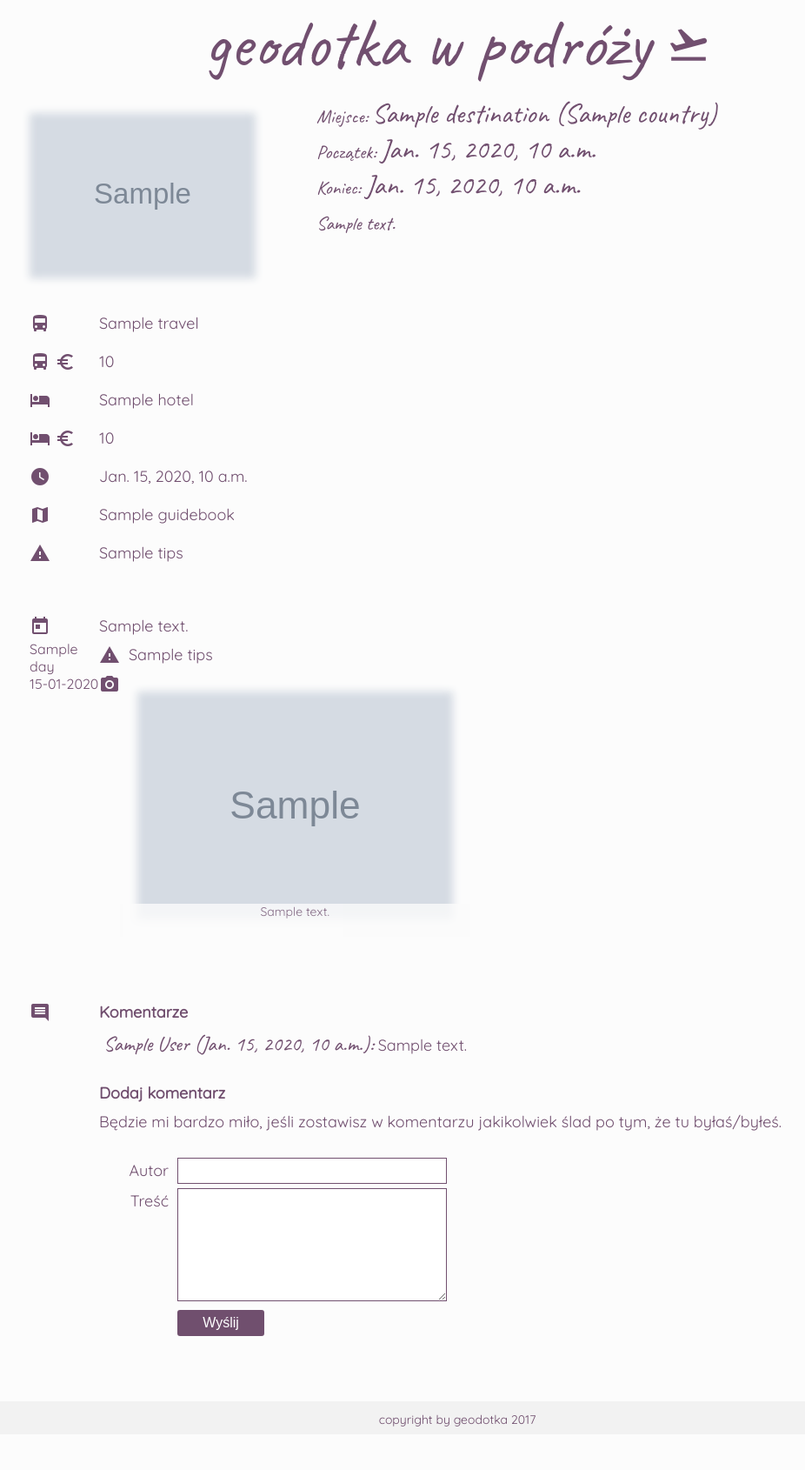
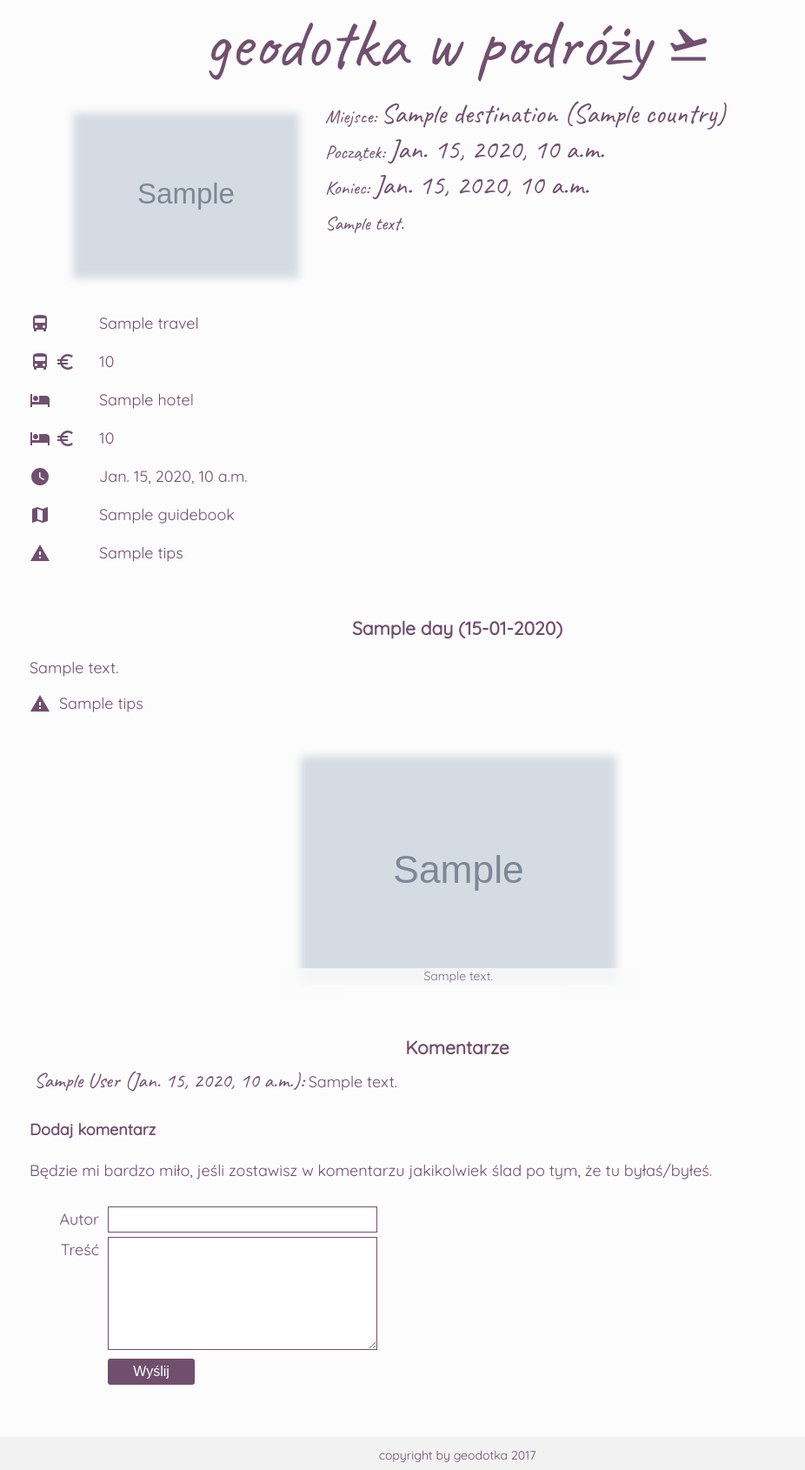
Before and after one commit to geodotka/mindtrip, a Django app: template mindtrip/trips/templates/trips/trip.html in a window 1280 px wide. Shown: the part 41-1731 px from the top of the page at 87% size, without its empty margins (114-1040 px from the left). Before the commit the page ends 1681 px from the top, so only its background shows below. Run offline with Django 3.2, Linux system fonts and the light colour scheme; the template is opened without the code that fills it: most values are stand-ins (such as "Sample title", 1, 10 or a date in 2020); grey boxes marked "Sample" are stand-in pictures.

Commit message:
#1: reformat css code

```diff
--- a/mindtrip/static/css/main.css
+++ b/mindtrip/static/css/main.css
@@ -204,24 +204,27 @@ footer span {
 	margin-left: 50px;
 }
 
-.trip p {
-	margin: 0 auto;
+.trip-basic-details {
+	display: inline-flex;
+	margin-left: 50px;
 }
 
-.trip .basic-details {
-	display: inline-flex;
+.trip-basic-details p {
+	margin: 0 auto;
+	font-family: 'Caveat', cursive;
+	font-size: 22px;
 }
 
-.trip .basic-details .trip-picture {
+.trip-picture {
 	position: relative;
 	display: inline-block;
 }
 
-.trip .basic-details .trip-picture img {
+.trip-picture img {
 	width: 300px;
 }
 
-.trip .basic-details .trip-picture .shadow {
+.trip-picture .shadow {
 	position: absolute;
     width: 100%;
     height: 100%;
@@ -230,53 +233,58 @@ footer span {
     left: 0;
 }
 
-.trip .basic-details .description {
-	margin-left: 50px;
+.trip-description {
+	padding-left: 10px;
 }
 
-.trip .basic-details .description p {
-	font-family: 'Caveat', cursive;
-	font-size: 22px;
-}
-
-.trip .basic-details .summary {
+.trip-description .summary {
 	margin-top: 10px;
 }
 
-.trip .trip-box,
-.trip .days-box,
-.trip .posts-box {
+.trip-box,
+.posts-box {
 	padding: 20px;
 }
 
-.trip .trip-box .trip-small-box,
-.trip .days-box .days-small-box,
-.trip .posts-box {
+.days-box {
+	padding: 0 20px;
+}
+
+.trip-small-box,
+.days-small-box {
 	margin-bottom: 15px;
 	display: flex;
 }
 
-.trip .trip-box .trip-small-box .icons,
-.trip .posts-box .icons {
+.trip-small-box .icons,
+.posts-box .icons {
 	width: 80px;
 }
-
-.trip .days-box .days-small-box .label {
-	font-size: 16px;
-	width: 80px;
+.trip-small-box p{
+	margin: 0 auto;
 }
 
-.trip .days-box .days-small-box .tips,
-.trip .days-box .days-small-box .photos {
+.days-small-box .trip-gallery {
 	display: flex;
 	margin-top: 10px;
+	position: relative;
 }
 
-.trip .days-box .days-small-box .tips i {
+.tips {
+	margin-top: 10px;
+	display: flex;
+}
+
+.tips i {
 	margin-right: 10px;
 }
 
-.trip .days-box .trip-gallery {
+.days-box-label,
+.posts-box-label {
+	text-align: center;
+}
+
+.days-box .trip-gallery {
 	display: flex;
 	flex-wrap: wrap;
 	max-width: 828px;
@@ -284,23 +292,23 @@ footer span {
 	margin-right: auto;
 }
 
-.trip .photo-container {
+.days-box .photo-container {
 	text-align: center;
 	width: 400px;
 }
 
-.trip .trip-photo {
+.days-box .trip-photo {
 	cursor: pointer;
 	display: inline-block;
 	height: 302px;
 	position: relative;
 }
 
-.trip .trip-photo img {
+.days-box .trip-photo img {
 	height: 100%;
 }
 
-.trip .trip-photo .shadow {
+.days-box .trip-photo .shadow {
 	position: absolute;
     width: 100%;
     height: 100%;
@@ -309,7 +317,7 @@ footer span {
     left: 0;
 }
 
-.trip .photo-description {
+.days-box .photo-description {
 	background-color: #fcfcfc;
 	opacity: 0.8;
 	font-size: 14px;
@@ -326,12 +334,12 @@ footer span {
 	margin-right: 5px;
 }
 
-.trip .posts-box h4 {
+.posts-box h3 {
 	margin-bottom: 10px;
 	margin-top: 0;
 }
 
-.trip .posts-box .add-post {
+.posts-box .add-post {
 	margin-bottom: 10px;
 	margin-top: 30px;
 }
--- a/mindtrip/trips/templates/trips/trip.html
+++ b/mindtrip/trips/templates/trips/trip.html
@@ -19,14 +19,14 @@
 {% block content %}
 	<div class="content">
 		<div class="trip">
-			<section class="basic-details">
+			<section class="trip-basic-details">
 				<div>
 					<div class="trip-picture">
 						<img src="{{ trip.picture.url }}">
 						<div class="shadow"></div>
 					</div>
 				</div>
-				<div class="description">
+				<div class="trip-description">
 					<p>Miejsce:<label>{{ trip.destination }} ({{ trip.country.name }})</label></p>
 					<p>Początek:<label>{{ trip.start_at }}</label>
 					<p>Koniec:<label>{{ trip.end_at }}</label>
@@ -88,24 +88,18 @@
 			{% if trip.days.all %}
 				<section class="days-box">
 					{% for day in trip.days.all %}
-						<div class="days-small-box">
-							<div class="label">
-								<i class="material-icons">today</i>
-								<p>{{ day.name }}</p><span>{{ day.date|date:'d-m-Y' }}</span>
-							</div>
+						<h3 class="days-box-label">{{ day.name }} ({{ day.date|date:'d-m-Y' }})</h3>
 						<div>
 							<p>{{ day.description|linebreaks }}</p>
 							{% if day.tips %}
 								<p class="tips">
 									<i class="material-icons" title="Wskazówki">warning</i>
-										{{ day.tips }}
+									<span>{{ day.tips }}</span>
 								</p>
 							{% endif %}
 
 							{% if day.photos.all %}
 								<div class="days-small-box">
-										<div class="photos">
-											<i class="material-icons">camera_alt</i>
 									<div class="trip-gallery">
 										{% for photo in day.photos.all %}
 											<div class="photo-container">
@@ -120,20 +114,13 @@
 										{% endfor %}
 									</div>
 								</div>
-									</div>
 							{% endif %}
-							</div>
 						</div>
 					{% endfor %}
 				</section>
 			{% endif %}
 			<section class="posts-box">
-				<div class="icons">
-					<i class="material-icons" title="Komentarze">comment</i>
-				</div>
-				<div>
-					<div>
-						<h4>Komentarze</h4>
+				<h3 class="posts-box-label">Komentarze</h3>
 				{% for post in trip.posts.all %}
 					<section class="post"{% if forloop.last %} id="last-post"{% endif %}>
 						<label>{{ post.author }} ({{ post.created_at }}):</label>{{ post.content }}
@@ -141,7 +128,6 @@
 				{% empty %}
 					Nikt jeszcze nie skomentował tej wycieczki. Zachęcam do dodania komentarza.
 				{% endfor %}
-					</div>
 				<div class="add-post">
 					<h4>Dodaj komentarz</h4>
 					<p>Będzie mi bardzo miło, jeśli zostawisz w komentarzu jakikolwiek ślad po tym, że tu byłaś/byłeś.</p>
@@ -157,7 +143,6 @@
 						</div>
 						<button type="submit">Wyślij</button>
 					</form>
-					</div>
 				</div>
 			</section>
 		</div>
```
Lines whose indentation alone changed are shown as unchanged.
